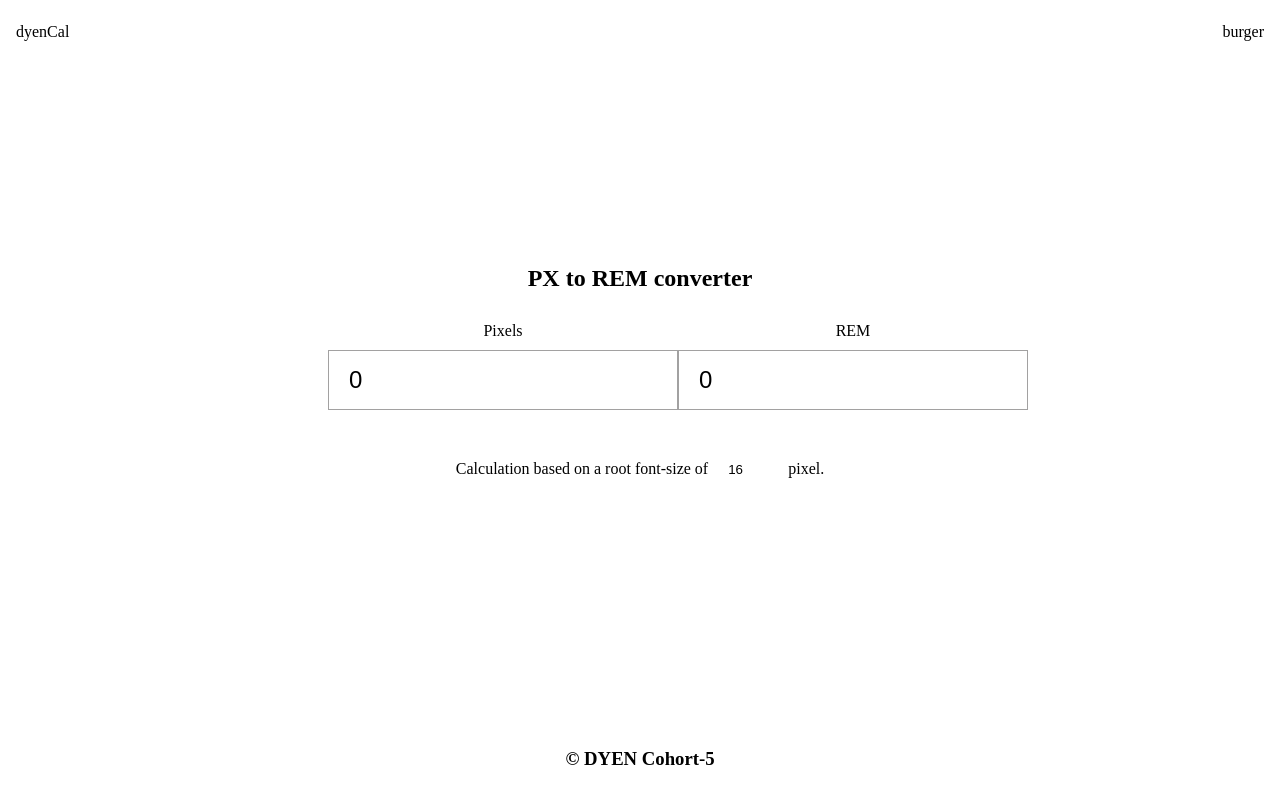
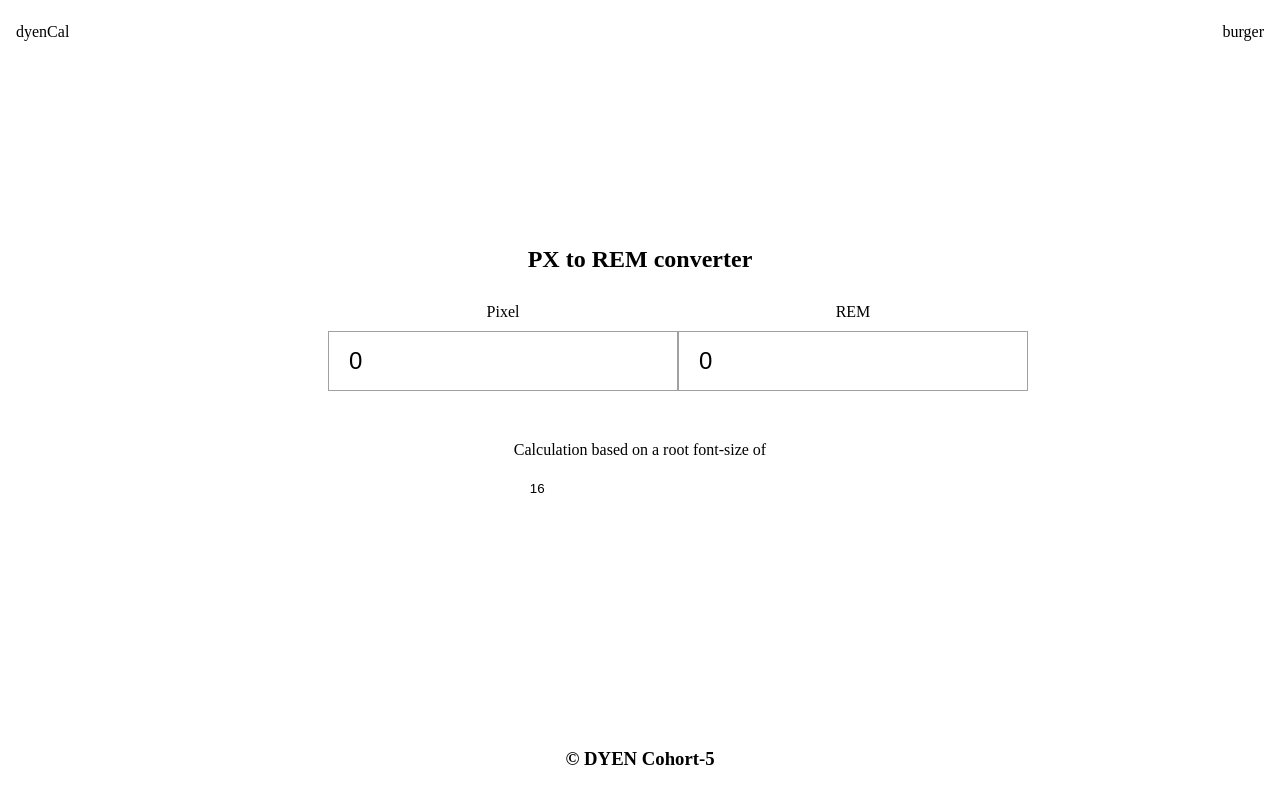
Before and after one commit to asoluka/dyen_react_class, a React (Create React App) app: page / in a window 1280 px wide. Built offline with nearby package versions, Linux system fonts and the light colour scheme.

Commit message:
component tree rewritted

```diff
--- a/src/App.js
+++ b/src/App.js
@@ -1,4 +1,9 @@
 import { useState } from "react";
+import { flexStyle } from "./utils/jsStyles";
+import { flex } from "./utils/helperFunctions";
+import { Footer } from "./Footer";
+import { Nav } from "./Nav";
+import { Input } from "./Input";
 
 function App() {
   const [px, setPX] = useState(0);
@@ -25,22 +30,11 @@ function App() {
     setPX(newValue);
   };
 
-  const flex = (alignItems, justifyContent, flexDirection) => {
-    return { display: "flex", alignItems, justifyContent, flexDirection };
-  };
-
-  const inputStyle = {
-    width: "350px",
-    padding: "4px 20px",
-    border: "1px solid #a2a1a1",
-    outline: 0,
-    height: "60px",
-    fontSize: "1.5rem",
-  };
-
-  const inputLabelStyle = {
-    textAlign: "center",
-    padding: "10px 0",
+  const handleBaseInputChange = (e) => {
+    // 1. Any rem value can be converted to px (unknown) using a base size ::: px = rem * baseSize
+    // 2. Any px value can be converted to rem (unknown) using the base size ::: rem = px / baseSize
+    setBaseSize(e.target.value);
+    setPX(rem * e.target.value);
   };
 
   return (
@@ -49,77 +43,31 @@ function App() {
         height: "100vh",
       }}
     >
-      <nav
-        style={{
-          ...flex("center", "space-between"),
-          height: "8vh",
-          width: "100%",
-          padding: " 0 16px",
-        }}
-      >
-        <p>dyenCal</p>
-        <p>burger</p>
-      </nav>
+      <Nav />
 
-      <section
-        style={{
-          ...flex("center", "center", "column"),
-          height: "83vh",
-          padding: " 0 16px",
-        }}
-      >
+      <section style={flexStyle}>
         <h1 style={{ padding: "0 0 20px 0" }}>PX to REM converter</h1>
         <section style={{ ...flex("center", "space-between"), width: "50%" }}>
-          <div>
-            <p style={inputLabelStyle}>Pixels</p>
-            <input
-              type="number"
-              style={inputStyle}
-              value={px}
-              onChange={handlePXChange}
-            />
-          </div>
-          <div>
-            <p style={inputLabelStyle}>REM</p>
-            <input
-              type="number"
-              style={inputStyle}
-              value={rem}
-              onChange={handleREMChange}
-            />
-          </div>
+          <Input label="Pixel" value={px} onChange={handlePXChange} />
+          <Input label="REM" value={rem} onChange={handleREMChange} />
         </section>
-        <p style={{ padding: "50px 0" }}>
+
+        <div style={{ padding: "50px 0", display: "inline" }}>
           Calculation based on a root font-size of{" "}
-          <input
+          <Input
             style={{
               outline: "0px",
               border: "0px",
               width: "40px",
               margin: "0 16px",
             }}
-            type="number"
             value={baseSize}
-            onChange={(e) => {
-              // 1. Any rem value can be converted to px (unknown) using a base size ::: px = rem * baseSize
-              // 2. Any px value can be converted to rem (unknown) using the base size ::: rem = px / baseSize
-              setBaseSize(e.target.value);
-              setPX(rem * e.target.value);
-            }}
-          />{" "}
-          pixel.
-        </p>
+            onChange={handleBaseInputChange}
+          />
+        </div>
       </section>
 
-      <footer
-        style={{
-          height: "8vh",
-        }}
-      >
-        <h3 style={{ padding: "20px 0", textAlign: "center" }}>
-          &copy; DYEN Cohort-5
-        </h3>
-      </footer>
+      <Footer />
     </main>
   );
 }
--- /dev/null
+++ b/src/Footer.jsx
@@ -0,0 +1,15 @@
+import React from "react";
+
+export const Footer = () => {
+  return (
+    <footer
+      style={{
+        height: "8vh",
+      }}
+    >
+      <h3 style={{ padding: "20px 0", textAlign: "center" }}>
+        &copy; DYEN Cohort-5
+      </h3>
+    </footer>
+  );
+};
--- /dev/null
+++ b/src/Input.jsx
@@ -0,0 +1,11 @@
+import React from "react";
+import { inputLabelStyle, inputStyle } from "./utils/jsStyles";
+
+export const Input = (props) => {
+  return (
+    <div>
+      <p style={inputLabelStyle}>{props.label}</p>
+      <input style={props.style || inputStyle} {...props} />
+    </div>
+  );
+};
--- /dev/null
+++ b/src/Nav.jsx
@@ -0,0 +1,18 @@
+import React from "react";
+import { flex } from "./utils/helperFunctions";
+
+export const Nav = () => {
+  return (
+    <nav
+      style={{
+        ...flex("center", "space-between"),
+        height: "8vh",
+        width: "100%",
+        padding: " 0 16px",
+      }}
+    >
+      <p>dyenCal</p>
+      <p>burger</p>
+    </nav>
+  );
+};
--- /dev/null
+++ b/src/utils/helperFunctions.js
@@ -0,0 +1,3 @@
+export const flex = (alignItems, justifyContent, flexDirection) => {
+  return { display: "flex", alignItems, justifyContent, flexDirection };
+};
--- /dev/null
+++ b/src/utils/jsStyles.js
@@ -0,0 +1,21 @@
+import { flex } from "./helperFunctions";
+
+export const inputStyle = {
+  width: "350px",
+  padding: "4px 20px",
+  border: "1px solid #a2a1a1",
+  outline: 0,
+  height: "60px",
+  fontSize: "1.5rem",
+};
+
+export const inputLabelStyle = {
+  textAlign: "center",
+  padding: "10px 0",
+};
+
+export const flexStyle = {
+  ...flex("center", "center", "column"),
+  height: "83vh",
+  padding: " 0 16px",
+};
```
Also changed, not shown: src/BaseInput.jsx (added, +24 -0 lines).
